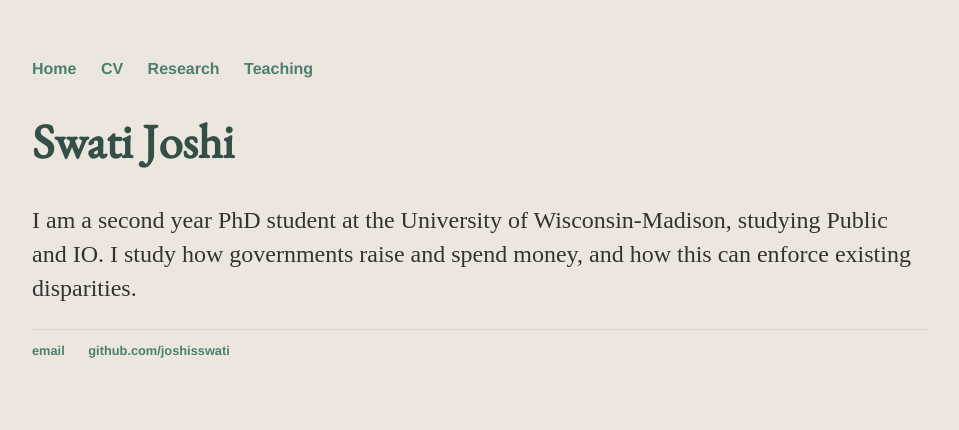
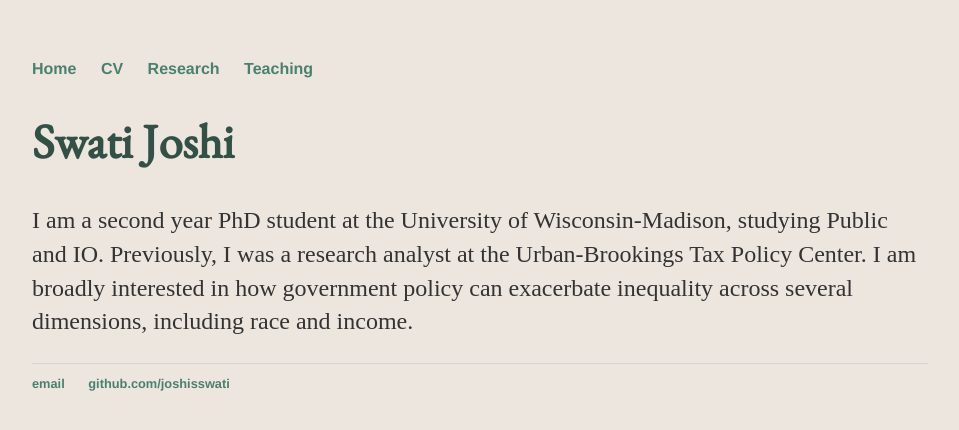
Before and after one commit to joshisswati/joshisswati.github.io, a Jekyll site: the page built from index.html, in a window 1280 px wide. Shown: the top 430 px of the page, without its empty margins (160-1119 px from the left). Built offline with Jekyll 4.4.1, drawn with Linux system fonts in a browser that asks for light colours.

Commit message:
Update index.html

```diff
--- a/index.html
+++ b/index.html
@@ -4,5 +4,5 @@ title: Swati Joshi
 ---
 <div class="blurb">
         <h1>Swati Joshi</h1>
-	<p>I am a second year PhD student at the University of Wisconsin-Madison, studying Public and IO. I study how governments raise and spend money, and how this can enforce existing disparities.</p>
+	<p>I am a second year PhD student at the University of Wisconsin-Madison, studying Public and IO. Previously, I was a research analyst at the Urban-Brookings Tax Policy Center. I am broadly interested in how government policy can exacerbate inequality across several dimensions, including race and income. </p>
 </div><!-- /.blurb -->
```
